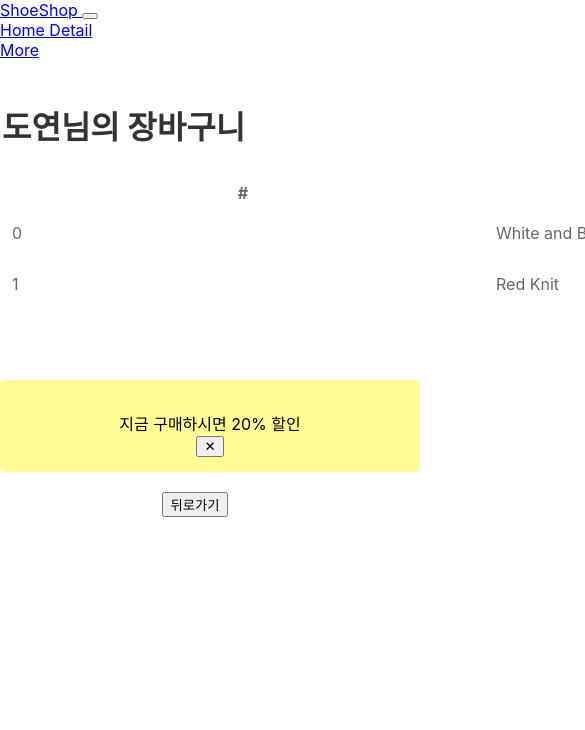
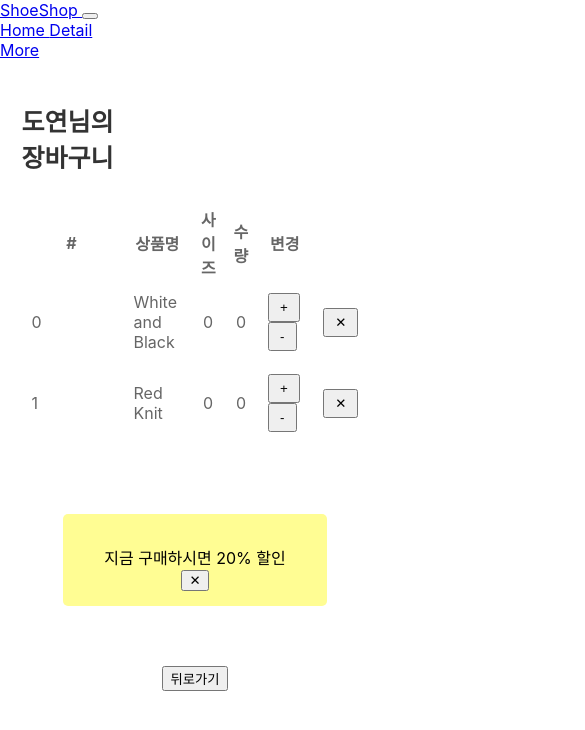
Before and after one commit to dygreen/shoeshop, a React (Create React App) app: page /cart in a window 390 px wide. Shown: the top 730 px of the page, 585 px wide, since content can reach past the window. Built offline with nearby package versions, Linux system fonts and the light colour scheme; the HTML template or start-up script is replaced by a standard one.

Commit message:
Add files via upload

```diff
--- a/src/App.css
+++ b/src/App.css
@@ -93,21 +93,11 @@ Form .mb-3, Form Button{
   margin-right: 0.5%;
 }
 
-@media screen and (max-width: 880px) {
-  .col-md-4 {
-    width: 50vw;
-    height: 50vh;
-  }
-
-  .right {
-    display: none;
-  }
-}
 
 
 /* cart page*/
 .table{
-  width: 1200px;
+  width: 60%;
   margin: 70px auto;
   color: #666;
 }
@@ -125,3 +115,20 @@ Form .mb-3, Form Button{
   display: flex;
   margin: 0 auto;
 }
+
+@media screen and (max-width: 767px) {
+  .right {
+    display: none;
+  }
+
+  .intro{margin-top: 100px;}
+
+  /* cart */
+  .table{width: 90%;}
+
+  h1{
+    font-size: 25px;
+    width: 100px;
+  }
+
+}
--- a/src/Detail.js
+++ b/src/Detail.js
@@ -50,7 +50,7 @@ function Detail(props){
       }
 
       <div className="row">
-        <div className="col-md-6">
+        <div className="col-md-4">
           <img src={`https://codingapple1.github.io/shop/shoes${찾은상품.id + 1}.jpg`} width="100%" />
         </div>
         <div className="col-md-6 mt-4">
@@ -83,7 +83,7 @@ function Detail(props){
       </div>
 
       {/* tab */}
-      <Nav variant="tabs" defaultActiveKey="link-0">
+      <Nav variant="tabs" defaultActiveKey="link-0" className="tabs">
         <Nav.Item>
           <Nav.Link eventKey="link-0" onClick={()=>{setTab(0)}}>Info</Nav.Link>
         </Nav.Item>
--- a/src/Detail.scss
+++ b/src/Detail.scss
@@ -2,9 +2,8 @@
   background: #fffd93;
   padding: 15px;
   border-radius: 5px;
-  max-width: 500px;
-  width: 100%;
-  margin: 20px auto;
+  width: 60%;
+  margin: 60px auto;
   text-align: center;
 }
 
@@ -26,8 +25,7 @@
 }
 
 .detail{
-  width: 1200px;
-  margin: 100px auto;
+  margin-top: 30px;
 }
 
 .info{margin-top: 20px;}
@@ -36,3 +34,7 @@
   display: block;
   margin-bottom: 20px;
 }
+
+.tabs{
+  margin-top: 5%;
+}
```
